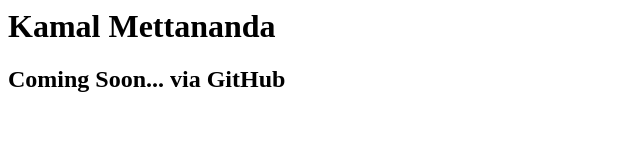
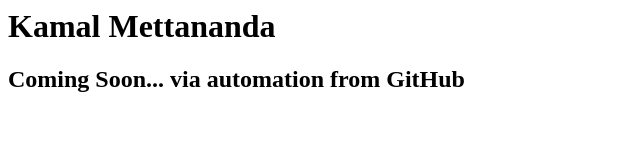
Before and after one commit to lkamal/samplewebsite, a plain HTML site: page website/index.html in a window 1280 px wide. Shown: the whole page, without its empty margins (0-640 px from the left). Drawn offline with Linux system fonts and the light colour scheme.

Commit message:
Update index.html

```diff
--- a/website/index.html
+++ b/website/index.html
@@ -1,6 +1,6 @@
 <html>
 	<body>
 		<h1>Kamal Mettananda</h1>
-		<h2>Coming Soon... via GitHub </h2>
+		<h2>Coming Soon... via automation from GitHub</h2>
 	</body>
 </html>
```
